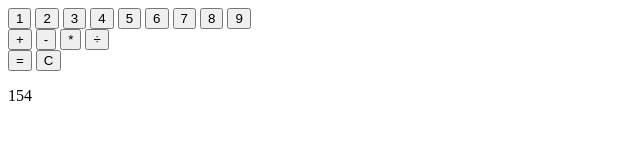
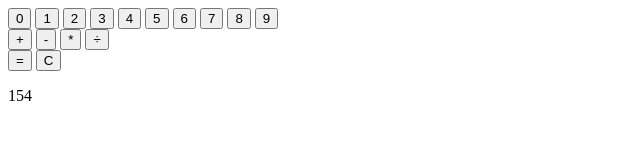
Before and after one commit to mirajea-blip/Calculator, a plain HTML site: page index.html in a window 1280 px wide. Shown: the full height of the page, 0-640 px from the left. Drawn offline with Linux system fonts and the light colour scheme.

Commit message:
Add 0 button

```diff
--- a/calculator.js
+++ b/calculator.js
@@ -115,7 +115,7 @@ function computeNumber (numberArray) {
         const numberFromArray = numberArray.reduce((number, currentDigit, index) => {
             number += currentDigit*Math.pow(10, index)
             return number
-        }, 0)
+        }, 0);
 
         return numberFromArray
 
--- a/index.html
+++ b/index.html
@@ -8,6 +8,7 @@
 <body>
 
     <div class="numbers">
+        <button> 0 </button>
         <button> 1 </button>
         <button> 2 </button>
         <button> 3 </button>
```
